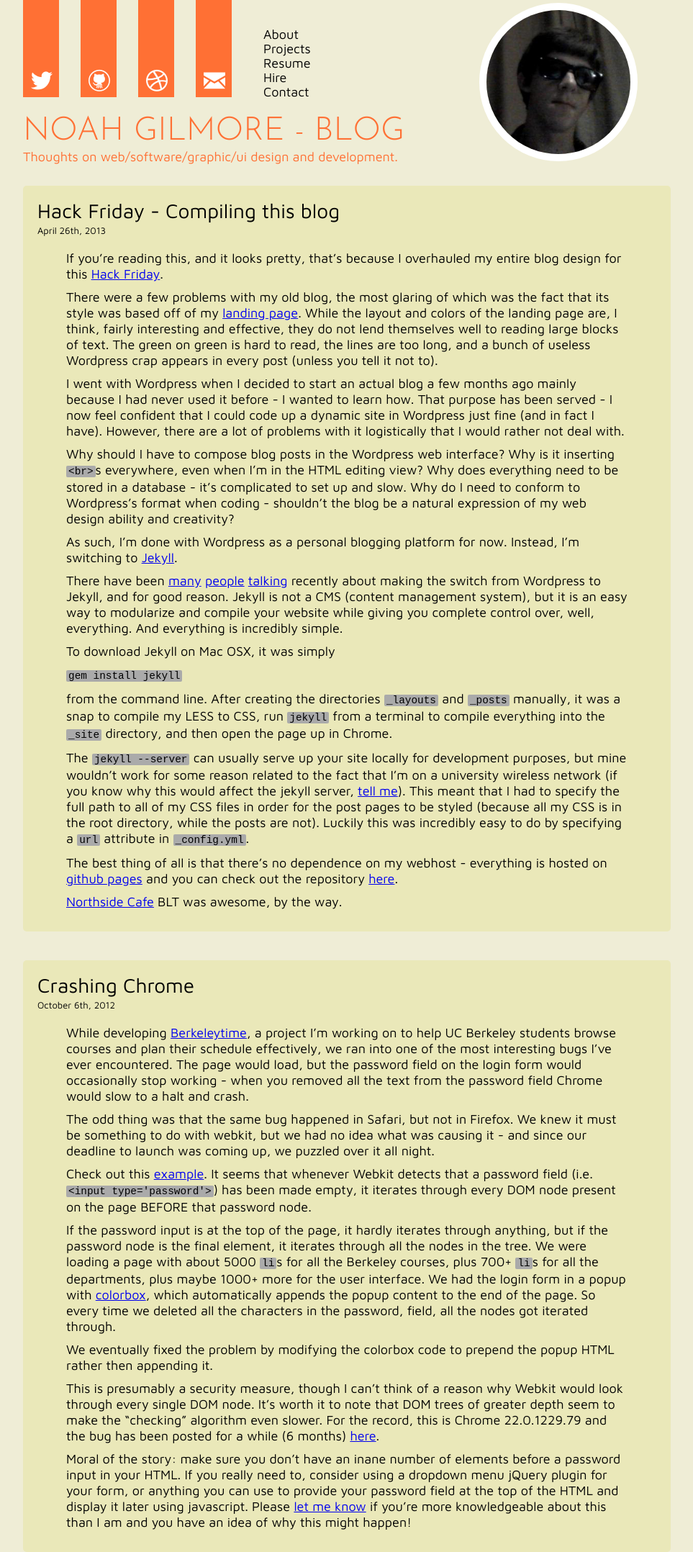
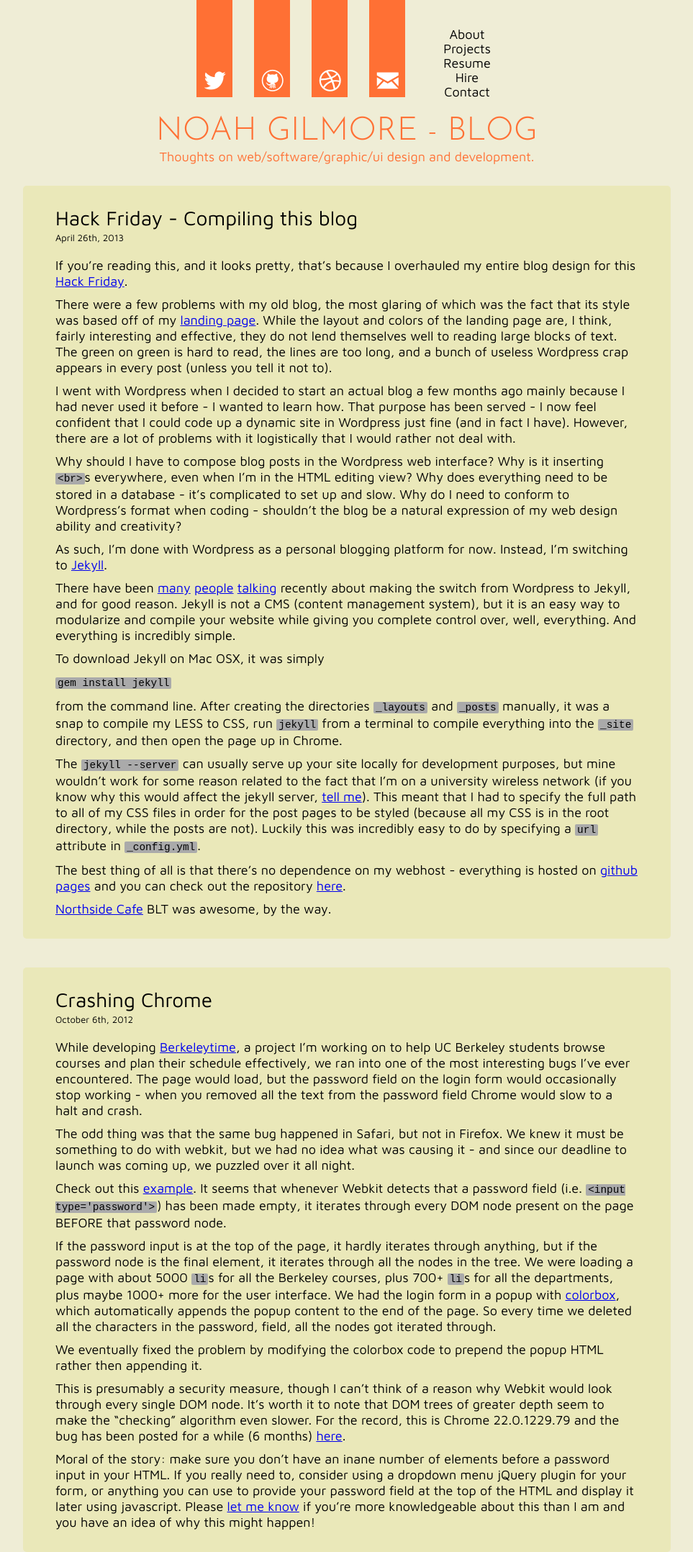
Before and after one commit to noahsark769/noahsark769.github.io, a Jekyll site: the page built from index.html, in a window 1280 px wide. Shown: the whole page at 72% size, without its empty margins (158-1121 px from the left). Built offline with Jekyll 4.4.1, drawn with Linux system fonts in a browser that asks for light colours.

Commit message:
adding device media queries

```diff
--- a/_layouts/default.html
+++ b/_layouts/default.html
@@ -10,9 +10,9 @@
 
 	<link rel="stylesheet" type="text/css" href="{{site.url}}css/reset.css">
 	<link rel="stylesheet" type="text/css" href="{{site.url}}css/styles.css">
-	<link rel="stylesheet" type="text/css" media="(max-width: 900px)" href="{{site.url}}css/styles-responsive.css">
-	<link rel="stylesheet" type="text/css" media="(max-width: 500px)" href="{{site.url}}css/styles-responsive-small.css">
-	<link rel="stylesheet" type="text/css" media="(max-width: 350px)" href="{{site.url}}css/styles-responsive-extra-small.css">
+	<link rel="stylesheet" type="text/css" media="(max-device-width: 900px)" href="{{site.url}}css/styles-responsive.css">
+	<link rel="stylesheet" type="text/css" media="(max-device-width: 500px)" href="{{site.url}}css/styles-responsive-small.css">
+	<link rel="stylesheet" type="text/css" media="(max-device-width: 350px)" href="{{site.url}}css/styles-responsive-extra-small.css">
 	<link rel="stylesheet" type="text/css" href="{{site.url}}css/elusive/elusive-webfont.css">
 	<!--[if lte IE 7] -->
 	<link rel="stylesheet" type="text/css" href="{{site.url}}css/elusive/elusive-webfont-ie7.css">
```
